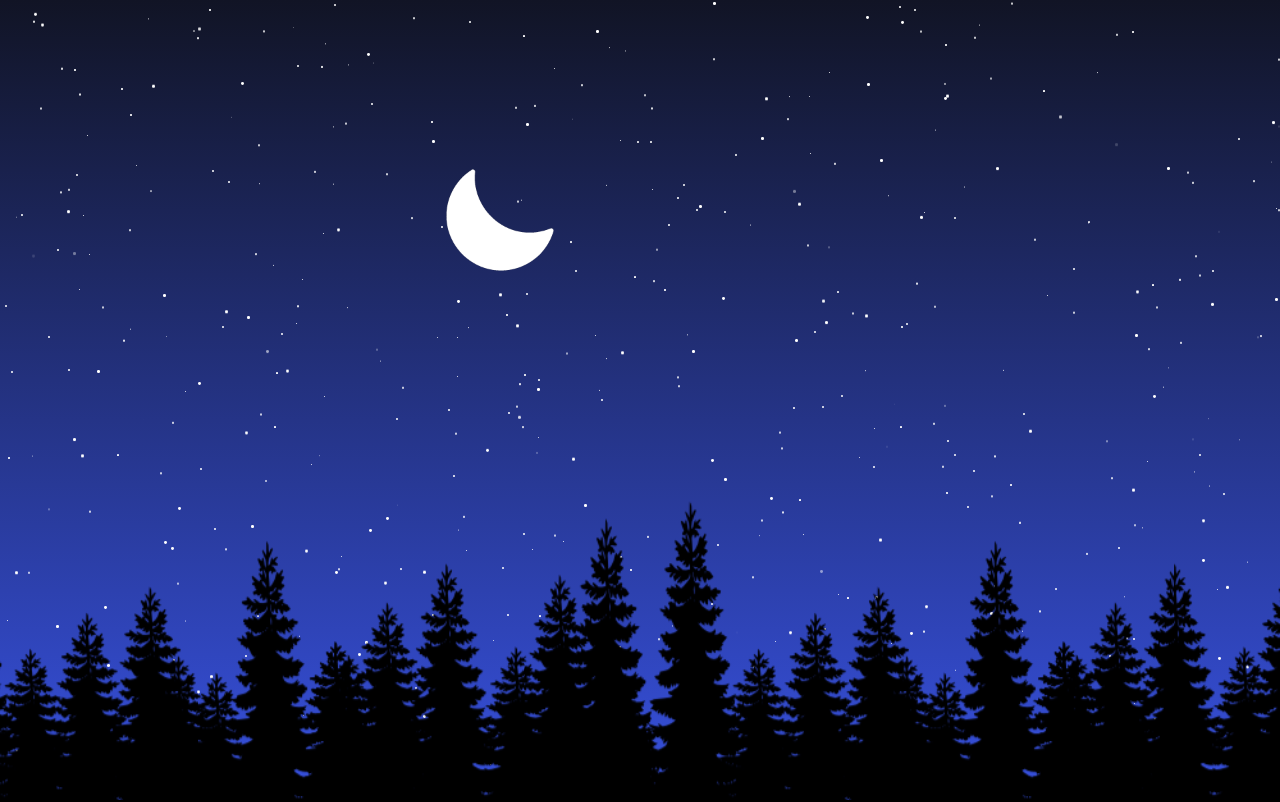
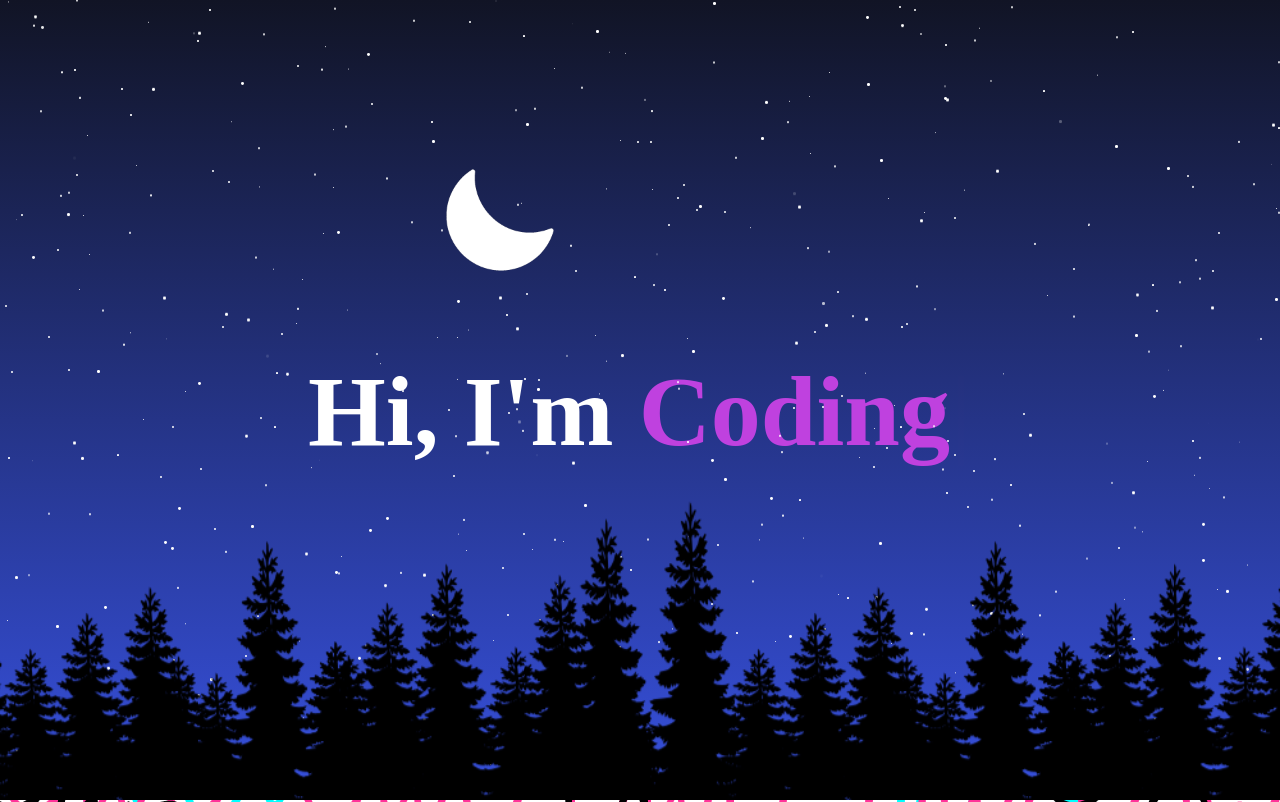
Before and after one commit to Drareg04/JS, a plain HTML site: page HTML/GLaDOX WS/index.html in a window 1280 px wide. Shown: the top 802 px of the page. Drawn offline with nearby package versions, Linux system fonts and the light colour scheme.

Commit message:
Autotipying

```diff
--- a/HTML/GLaDOX WS/index.html
+++ b/HTML/GLaDOX WS/index.html
@@ -18,6 +18,7 @@
 			<div class="contacts" id="contacts">
 				<div class="scene">
 					<div class="moon"><img src="images/moon.png"></div>
+					<div class="title"><h1>Hi, I'm <span class="auto-type"></span></h1></div>
 				<script type="text/javascript">
 					function stars(){
 						let count = 500;
@@ -45,7 +46,7 @@
 			<div>
 		</section>
 		<div class="header" id="header">
-			<a href="fuckoff.html" class="logo">Drareg04's playground</a>
+			<a href="fuckoff.html" class="logo">Drareg04's trash</a>
 			<div class="header-right">
 				<a class="active" href="#banner">Home</a>
 				<a href="#bots">Bots</a>
@@ -82,5 +83,14 @@
 
 		</div>
 	</section>
+	<script src="https://cdn.jsdelivr.net/npm/typed.js@2.0.12"></script>
+	<script>
+		var typed = new Typed(".auto-type", {
+			strings: ["Drareg04", "Coding", "Sleeping"],
+			typeSpeed: 150,
+			backSpeed: 150,
+			loop:true
+		})
+	</script>
 	</body>
 </html>
--- a/HTML/GLaDOX WS/styles.css
+++ b/HTML/GLaDOX WS/styles.css
@@ -76,7 +76,7 @@
 }
 .banner img{
 	width: 100%;
-	heigth: auto;
+	height: auto;
 	margin-left: 0;
 }
 .arrow-left a img{
@@ -182,7 +182,7 @@
 	display: block;
 }
 .contacts{
-	high: 30px;
+	height: 30px;
 	background-color: rgb(30, 30, 30)
 }
 .scene{
@@ -199,6 +199,33 @@
 	left: 400px;
 	width: 200px;
 	height: 200px;
+}
+.title{
+	position: relative;
+	text-align: center;
+	top: 150px;
+}
+.title h1{
+	font-size: 100px;
+	display: inline-block;
+}
+.title h1 span{
+	color: #bf41df;
+}
+/* .title h1:hover {
+	-webkit-filter: invert(100%);
+	filter: invert(100%);
+	transform: scale(1.5);
+} */
+.title img{
+	width: 80px;
+	height: 80px;
+	display: inline-block;
+}
+.title img:hover {
+	-webkit-filter: invert(100%);
+	filter: invert(100%);
+	transform: scale(1.5);
 }
 .forest{
 	position: absolute;
```
Also changed, not shown: HTML/GLaDOX WS/images/badgeRGB.png (added).
